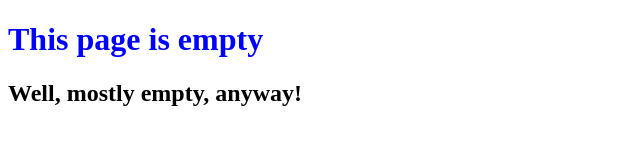
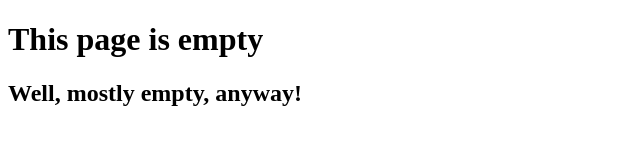
Before and after one commit to sbasischeck/ghrepogit1_opensap, a plain HTML site: page index.html in a window 1280 px wide. Shown: the whole page, without its empty margins (0-640 px from the left). Drawn offline with Linux system fonts and the light colour scheme.

Commit message:
Revert "Added blue color to header"
This reverts commit 131127c26bc55cf7b1672ff93cdcccecd3f71f62.

```diff
--- a/index.html
+++ b/index.html
@@ -5,7 +5,7 @@
 		<title>A Page of Quotations</title>
 	</head>
 	<body>
-		<h1 style = "color: Blue">This page is empty</h1>
+		<h1>This page is empty</h1>
 		<h2>Well, mostly empty, anyway!</h2>
 	</body>
 </html>
```
